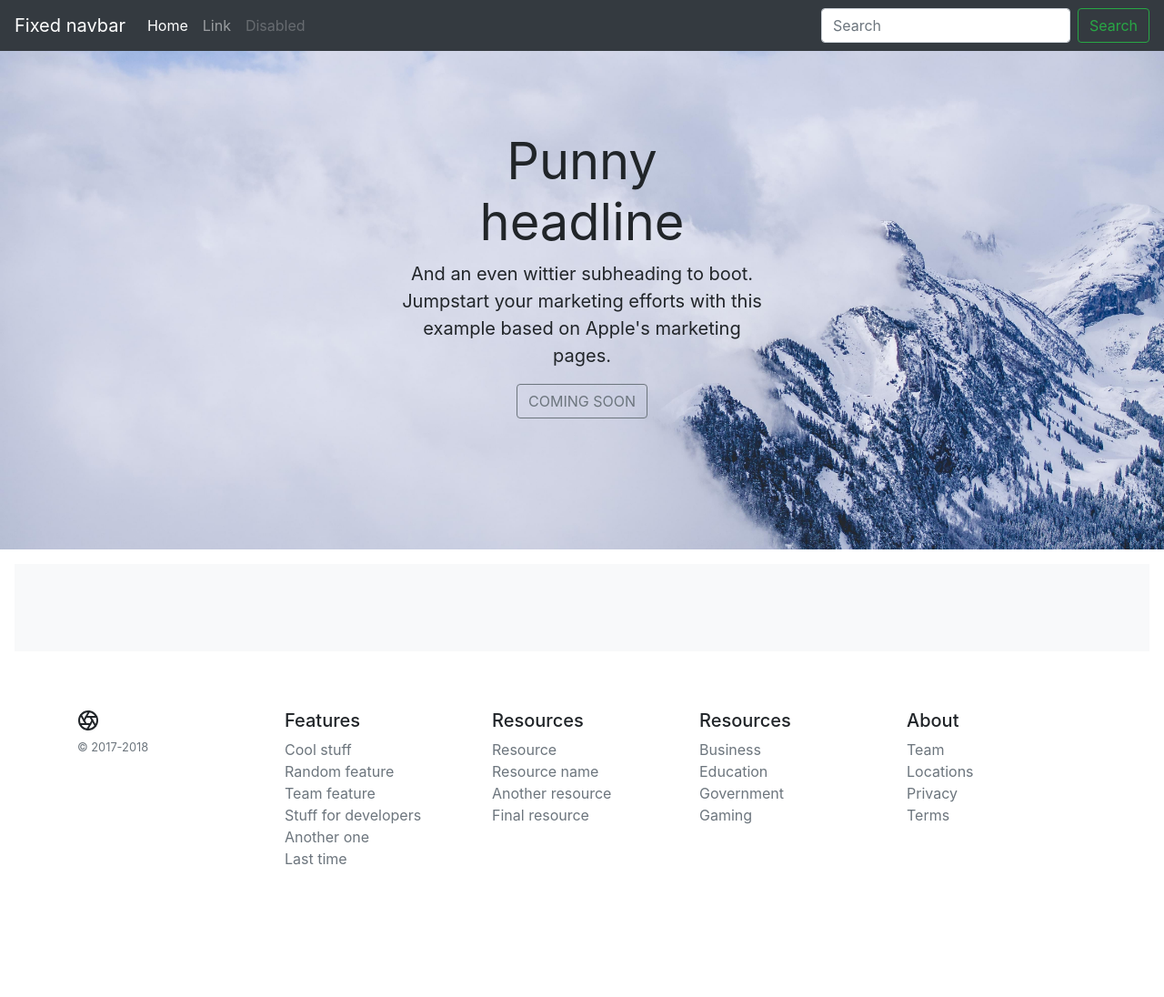
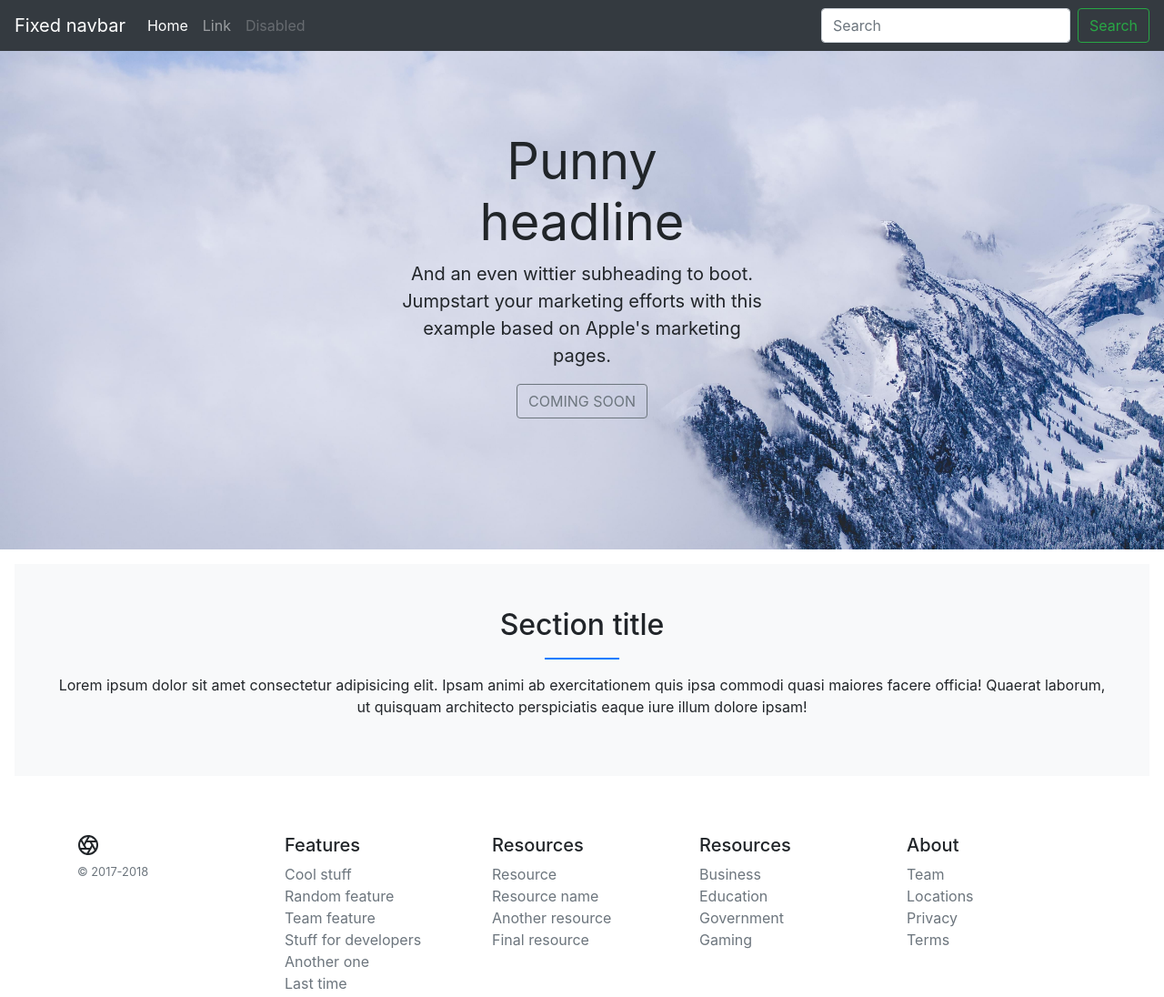
Before and after one commit to danilohiroshi/boilerplate-bootstrap-4, a Vue app: page public/index.html in a window 1280 px wide. Shown: the whole page at 91% size. Before the commit the page ends 1020 px from the top, so only its background shows below. Built offline with nearby package versions, Linux system fonts and the light colour scheme.

Commit message:
hr separator

```diff
--- a/assets/sass/utils.scss
+++ b/assets/sass/utils.scss
@@ -10,3 +10,7 @@
 .overflow-hidden {
     overflow: hidden;
 }
+.hr-title{
+    border: 0.1rem $primary solid;
+    max-width: 5rem;
+}
--- a/public/index.html
+++ b/public/index.html
@@ -48,9 +48,14 @@
       </div>
     </div>
 
-    <div class="position-relative overflow-hidden p-3 p-md-5 m-md-3 text-center bg-light">
+    <section class="position-relative overflow-hidden p-3 p-md-5 m-md-3 text-center bg-light">
+      <div class="title">
+        <h2>Section title</h2>
+        <hr class="hr-title">
+        <p>Lorem ipsum dolor sit amet consectetur adipisicing elit. Ipsam animi ab exercitationem quis ipsa commodi quasi maiores facere officia! Quaerat laborum, ut quisquam architecto perspiciatis eaque iure illum dolore ipsam!</p>
+      </div>
 
-    </div>
+    </section>
 
     <footer class="container py-5">
       <div class="row">
```
Also changed, not shown: public/css/app.css.
